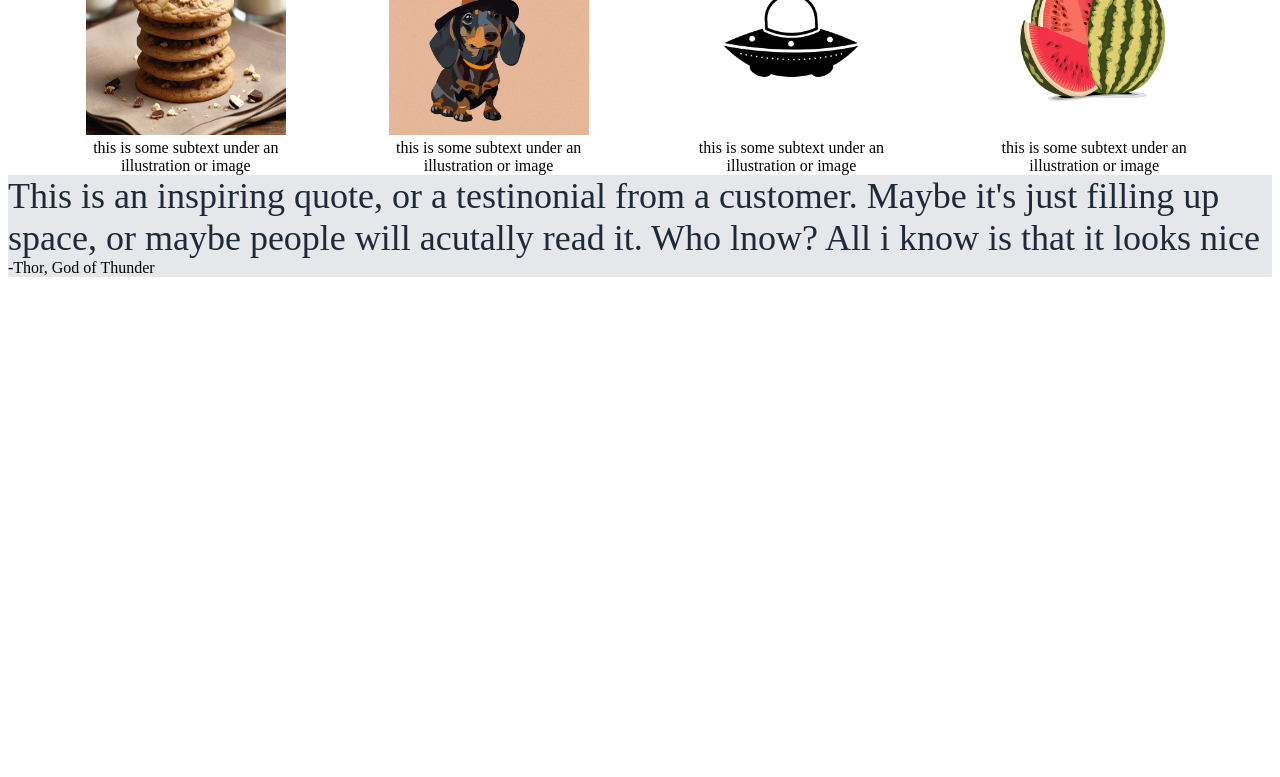
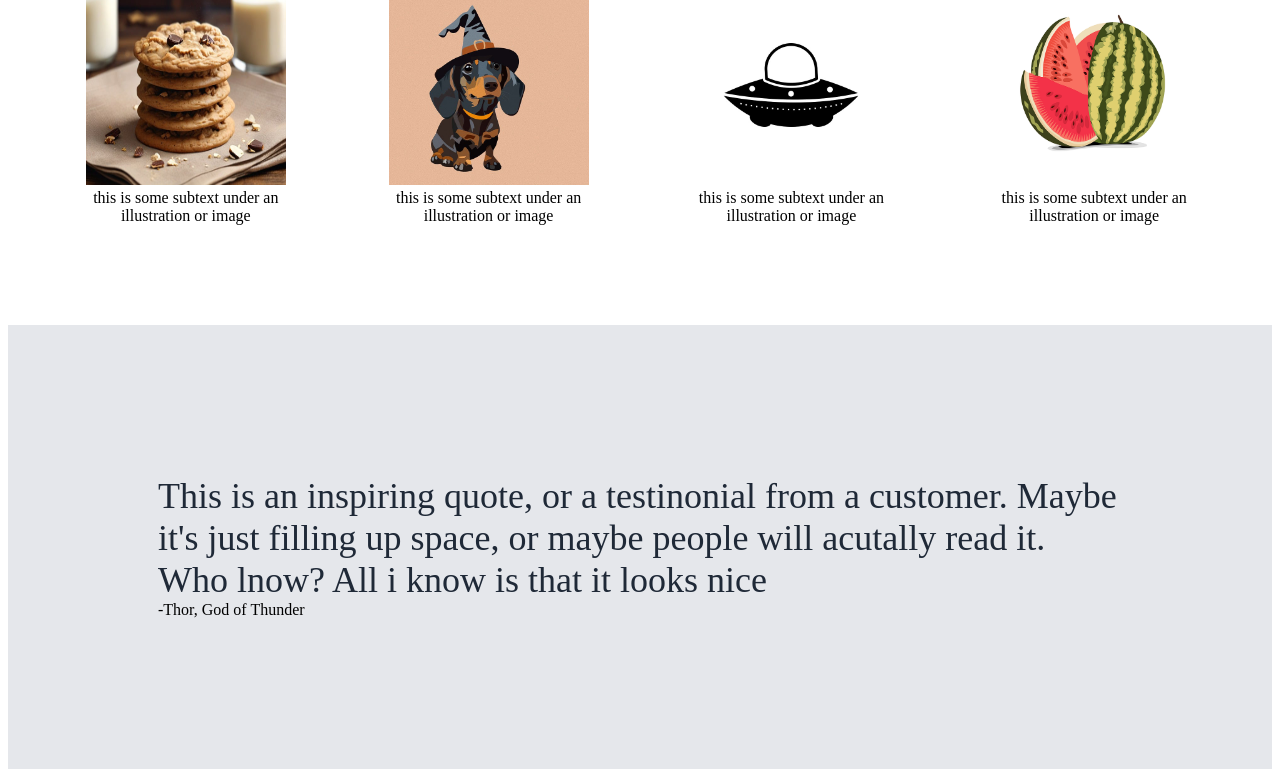
Before and after one commit to bjornrohrer/odin-landingpage, a plain HTML site: page index.html in a window 1280 px wide. Shown: the part 529-1306 px from the top of the page. Before the commit the page ends 814 px from the top, so only its background shows below. Drawn offline with Linux system fonts and the light colour scheme.

Commit message:
added padding

```diff
--- a/style.css
+++ b/style.css
@@ -61,6 +61,11 @@ button {
   left: 1000px;
 }
 
+.section-two {
+  padding-top: 50px;
+  padding-bottom: 100px;
+}
+
 .container {
   display: flex;
   justify-content: space-evenly;
@@ -93,6 +98,7 @@ button {
 
 .section-three {
   background-color: #e5e7eb;
+  padding: 150px;
 }
 
 .quote {
```
